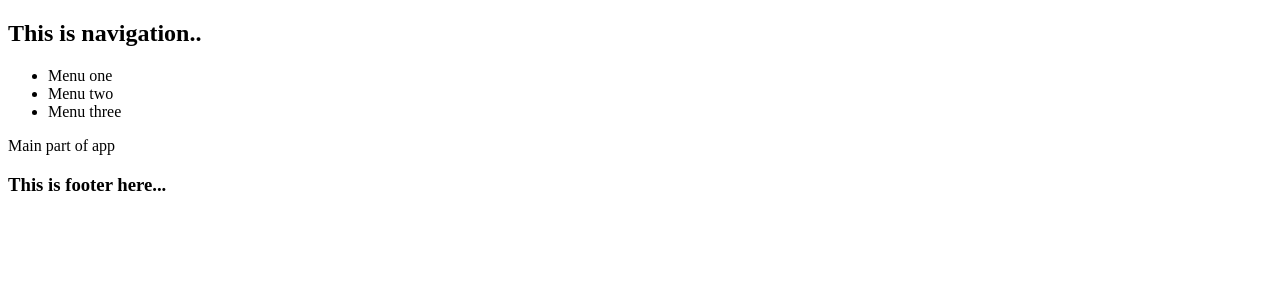
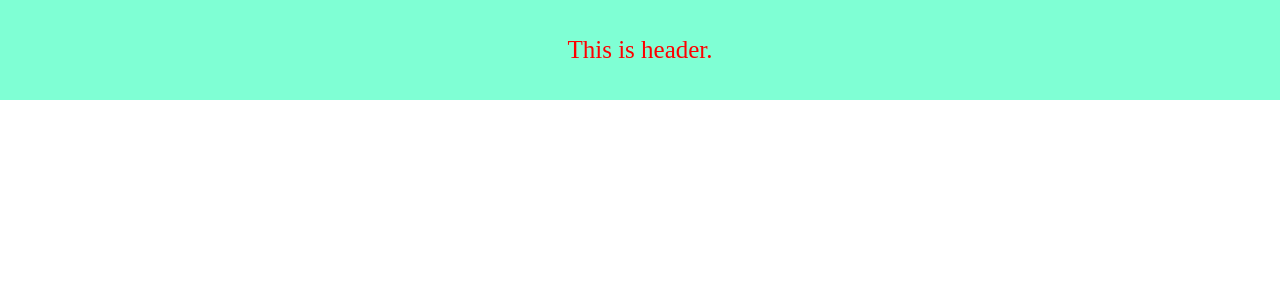
Before and after one commit to GennadiiJ/ReactStartApp, a React (Create React App) app: page / in a window 1280 px wide. Shown: the top 300 px of the page. Built offline with nearby package versions, Linux system fonts and the light colour scheme.

Commit message:
ex next - styles

```diff
--- a/src/components/Footer.js
+++ /dev/null
@@ -1,11 +0,0 @@
-import React from "react";
-
-function Footer () {
-    return(
-        <footer>
-            <h3>This is footer here...</h3>
-        </footer>
-    )
-}
-
-export default Footer;
--- a/src/components/MainContent.js
+++ /dev/null
@@ -1,11 +0,0 @@
-import React from "react";
-
-function MainContent () {
-    return(
-        <main>
-            <p>Main part of app</p>
-        </main>
-    )
-}
-
-export default MainContent;
--- a/src/components/Navbar.js
+++ /dev/null
@@ -1,16 +0,0 @@
-import React from "react";
-
-function Navbar () {
-    return(
-        <nav>
-            <h2>This is navigation..</h2>
-            <ul>
-                <li>Menu one</li>
-                <li>Menu two</li>
-                <li>Menu three</li>
-            </ul>
-        </nav>
-    )
-}
-
-export default Navbar;
--- a/src/components/StartApp.js
+++ b/src/components/StartApp.js
@@ -1,15 +1,10 @@
 import React from "react";
-import Navbar from "./Navbar";
-import MainContent from "./MainContent";
-import Footer from "./Footer";
 
 function StartApp () {
-    return(
-        <div>
-            <Navbar />
-            <MainContent />
-            <Footer />
-        </div>
+    return (
+        <main className="navBar">
+            This is header.
+        </main>
     )
 }
 
--- a/src/index.css
+++ b/src/index.css
@@ -1,14 +1,14 @@
 body {
   margin: 0;
-  padding: 0;
-  font-family: -apple-system, BlinkMacSystemFont, "Segoe UI", "Roboto", "Oxygen",
-    "Ubuntu", "Cantarell", "Fira Sans", "Droid Sans", "Helvetica Neue",
-    sans-serif;
-  -webkit-font-smoothing: antialiased;
-  -moz-osx-font-smoothing: grayscale;
 }
 
-code {
-  font-family: source-code-pro, Menlo, Monaco, Consolas, "Courier New",
-    monospace;
+.navBar {
+  height: 100px;
+  background-color: aquamarine;
+  color: red;
+  font-size: 25px;
+  text-align: center;
+  justify-content: center;
+  align-items: center;
+  display: flex;
 }
--- a/src/index.js
+++ b/src/index.js
@@ -1,5 +1,6 @@
 import React from "react";
 import ReactDOM from "react-dom";
 import StartApp from "./components/StartApp";
+import './index.css';
 
 ReactDOM.render(<StartApp />, document.getElementById("root"));
```
